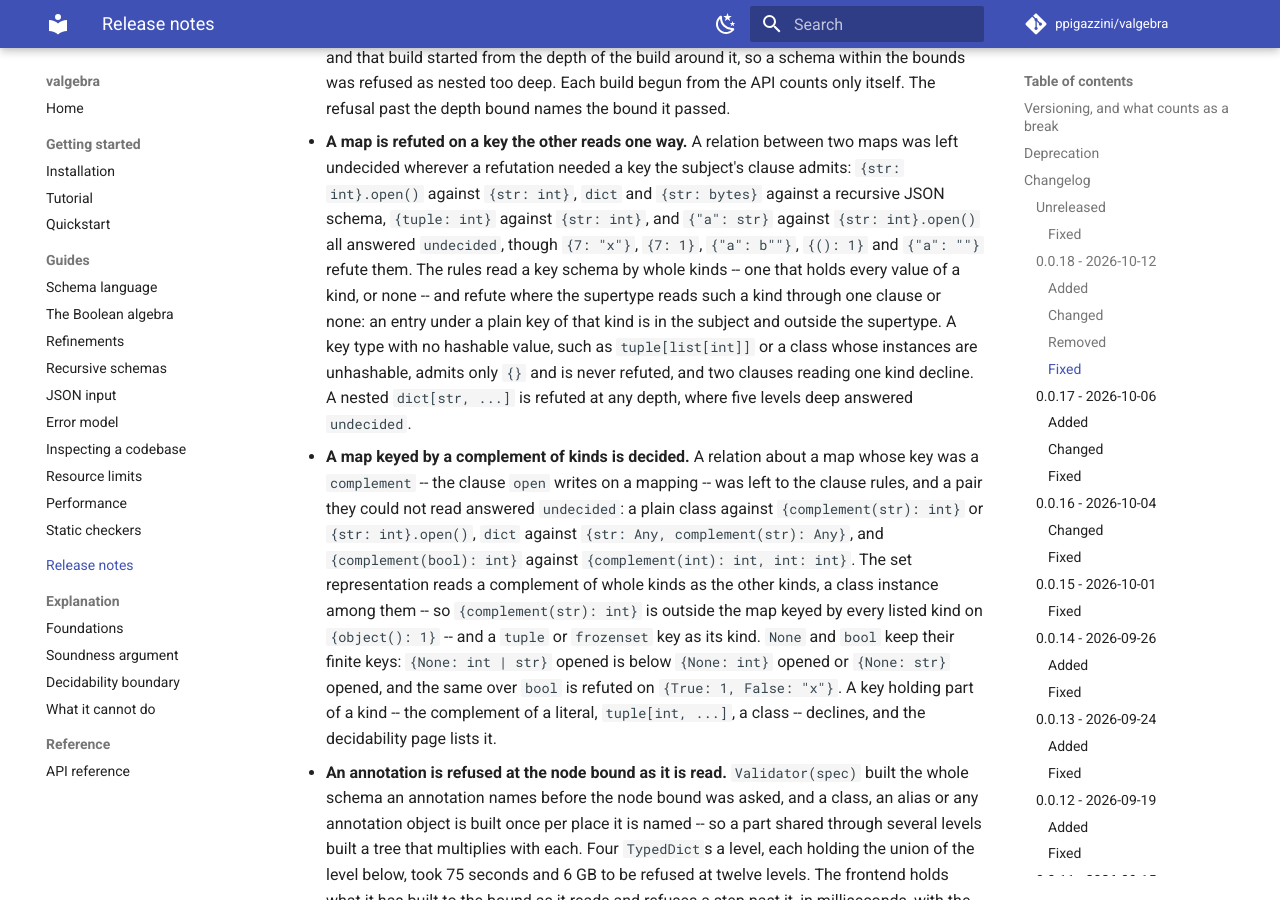
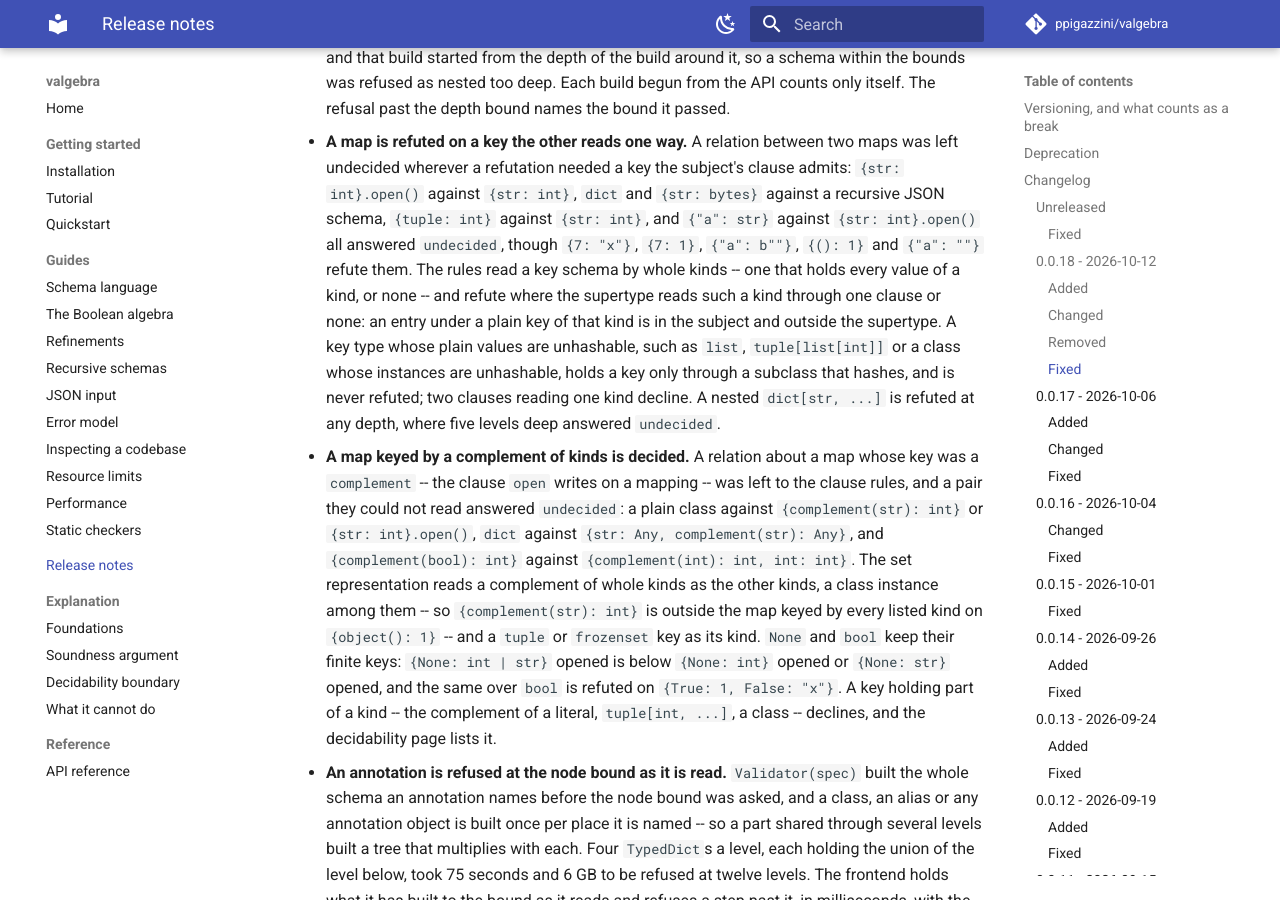
Before and after one commit to ppigazzini/valgebra, an MkDocs documentation site: the page built from docs/12-changelog.md, in a window 1280 px wide and 900 px high, scrolled down 7014 px. Built offline with MkDocs 1.6.1 and Material for MkDocs 9.7.7, drawn with Linux system fonts in a browser that asks for light colours; comment, search, counter and statistics services are not loaded.

Commit message:
docs: a key type whose plain values are unhashable admits a subclass
`list`, `tuple[list[int]]` and a class that sets `__hash__` to `None` each
hold a dict key through a subclass that hashes: `{U: int}` admits
`{U2(): 1}`, and `{tuple[list[int]]: int}` admits a tuple of a hashable
list. Such a map is not below every map, and it is not below `{str: int}`;
the clause rules decline it because no plain value of the kind is a key
they could refute with. The decision page, the changelog and the two doc
comments say so, and the test that holds the decline admits each
subclass's key.

```diff
--- a/CHANGELOG.md
+++ b/CHANGELOG.md
@@ -316,9 +316,10 @@
   The rules read a key schema by whole kinds -- one that holds every value of
   a kind, or none -- and refute where the supertype reads such a kind through
   one clause or none: an entry under a plain key of that kind is in the
-  subject and outside the supertype. A key type with no hashable value, such
-  as `tuple[list[int]]` or a class whose instances are unhashable, admits only
-  `{}` and is never refuted, and two clauses reading one kind decline. A nested
+  subject and outside the supertype. A key type whose plain values are
+  unhashable, such as `list`, `tuple[list[int]]` or a class whose instances
+  are unhashable, holds a key only through a subclass that hashes, and is
+  never refuted; two clauses reading one kind decline. A nested
   `dict[str, ...]` is refuted at any depth, where five levels deep answered
   `undecided`.
 - **A map keyed by a complement of kinds is decided.** A relation about a map
```
Also changed, not shown: docs/dev/02-decision.md (+5 -3 lines), 3 other files.
